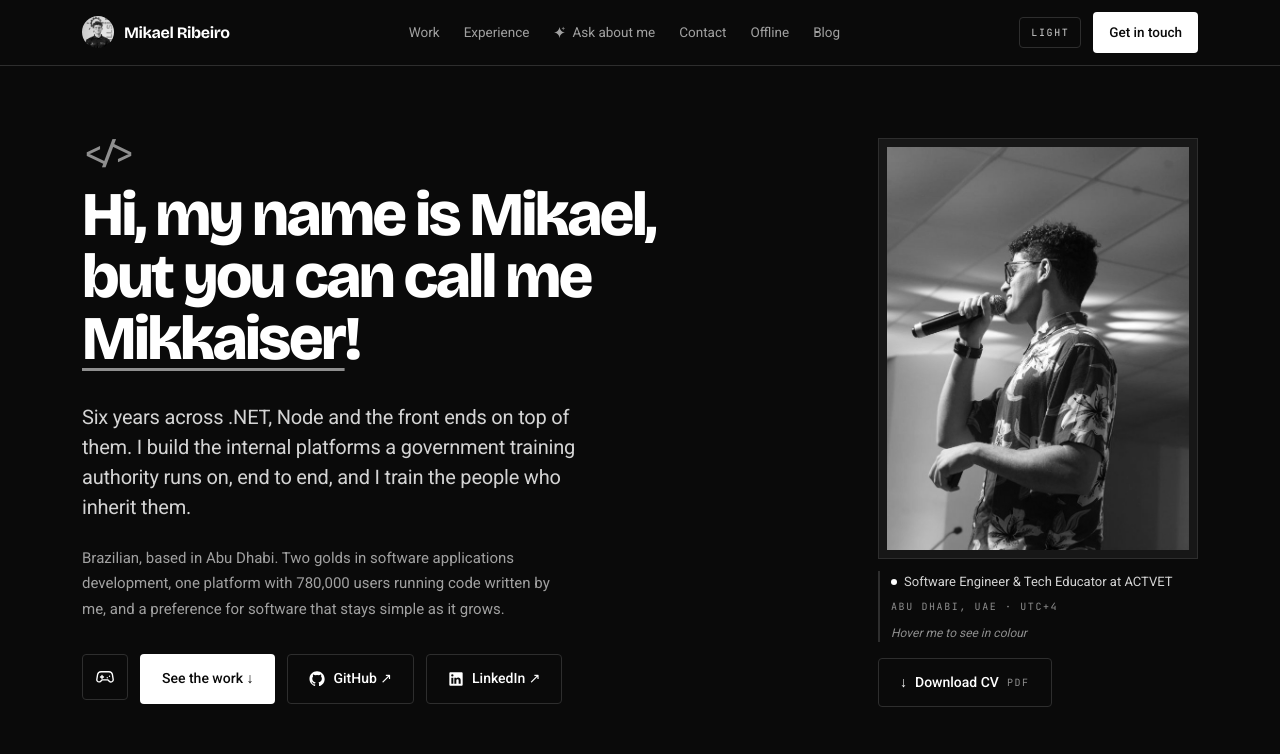
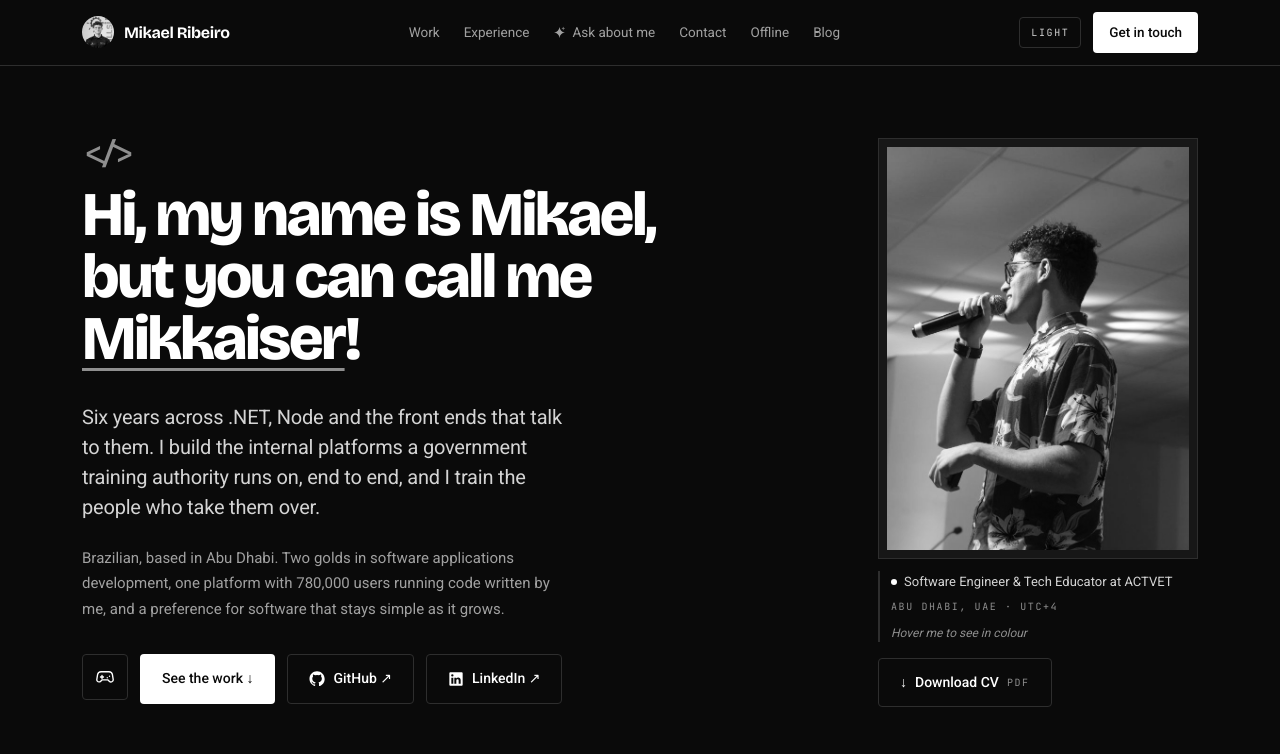
Before and after one commit to Mikkaiser/mikkaiser-portfolio, a Next.js app: page / in a window 1280 px wide. Shown: the top 754 px of the page. Built offline with nearby package versions, Linux system fonts and the light colour scheme.

Commit message:
Count the years of experience from 2020 instead of writing the number, and reword the hero line

```diff
--- a/app/layout.tsx
+++ b/app/layout.tsx
@@ -3,6 +3,7 @@ import { Bricolage_Grotesque, JetBrains_Mono, Poppins, Roboto } from "next/font/
 import { ThemeProvider, themeInitScript } from "@/components/ThemeProvider";
 import "./tokens.css";
 import "./globals.css";
+import { yearsCodingWordCap } from "@/lib/experience";
 
 const bricolage = Bricolage_Grotesque({
   subsets: ["latin"],
@@ -25,8 +26,10 @@ const SITE = "https://mikkaiser.com";
 // and what it uses to rewrite the displayed title for a name query.
 const TITLE = "Mikkaiser | Software Engineer & Tech Educator, Abu Dhabi";
 const FULL_NAME = "Mikael Ribeiro Simoes";
-const DESCRIPTION =
-  "Mikael Ribeiro Simoes, known as Mikkaiser, is a full stack software developer in Abu Dhabi. Six years across .NET, Node, Angular and Next.js building enterprise platforms, one serving 780,000 users, and two gold medals in software applications development.";
+const DESCRIPTION = `Mikael Ribeiro Simoes, known as Mikkaiser, is a full stack software developer in Abu Dhabi. ${yearsCodingWordCap()} years across .NET, Node, Angular and Next.js building enterprise platforms, one serving 780,000 users, and two gold medals in software applications development.`;
+
+// Pages are prerendered, so the years above would only change on a deploy. Re-render daily and they follow the calendar.
+export const revalidate = 86400;
 
 export const metadata: Metadata = {
   metadataBase: new URL(SITE),
--- a/components/Hero.tsx
+++ b/components/Hero.tsx
@@ -2,6 +2,7 @@ import Image from "next/image";
 import { Popover } from "./Popover";
 import { GameButton } from "./GameButton";
 import { GitHub, LinkedIn } from "./icons";
+import { yearsCoding, yearsCodingWordCap } from "@/lib/experience";
 
 export function Hero() {
   return (
@@ -40,7 +41,7 @@ export function Hero() {
             !
           </h1>
           <p className="lead hero__lead" data-hero style={{ animationDelay: ".2s" }}>
-            Six years across .NET, Node and the front ends on top of them. I build the internal platforms a government training authority runs on, end to end, and I train the people who inherit them.
+            {yearsCodingWordCap()} years across .NET, Node and the front ends that talk to them. I build the internal platforms a government training authority runs on, end to end, and I train the people who take them over.
           </p>
           <p className="body hero__body" data-hero style={{ animationDelay: ".26s" }}>
             Brazilian, based in Abu Dhabi. Two golds in software applications development, one platform with 780,000 users running code written by me, and a preference for software that stays simple as it grows.
@@ -80,7 +81,7 @@ export function Hero() {
       </div>
 
       <div className="stats" data-hero style={{ animationDelay: ".4s" }}>
-        <div className="stat"><div className="stat__n">6+</div><div className="stat__l">Years of software<br />development</div></div>
+        <div className="stat"><div className="stat__n">{yearsCoding()}+</div><div className="stat__l">Years of software<br />development</div></div>
         <div className="stat"><div className="stat__n">780K</div><div className="stat__l">Users on SENAI Play,<br />my largest platform</div></div>
         <div className="stat"><div className="stat__n">500+</div><div className="stat__l">People trained to write<br />production-grade software</div></div>
         <div className="stat"><div className="stat__n stat__n--gold">2</div><div className="stat__l">Gold medals in software development competitions</div></div>
--- a/components/Work.tsx
+++ b/components/Work.tsx
@@ -1,6 +1,7 @@
 import Image from "next/image";
 import { BrandLogo } from "./BrandLogo";
 import { CHIPS, Chips, type ChipSpec } from "./Chip";
+import { yearsCodingWordCap } from "@/lib/experience";
 
 type Card = {
   id: string;
@@ -106,7 +107,7 @@ export function Work() {
         ))}
       </div>
       <p className="small work__note" data-anim>
-        A sample, not the list. Six years of work adds up to a lot more: internal tools, competition platforms, WordPress sites, mobile apps, packages and libraries. The rest lives in{" "}
+        A sample, not the list. {yearsCodingWordCap()} years of work adds up to a lot more: internal tools, competition platforms, WordPress sites, mobile apps, packages and libraries. The rest lives in{" "}
         <a href="#experience" className="u">experience</a> and on{" "}
         <a href="https://github.com/Mikkaiser" target="_blank" rel="noopener" className="u">GitHub ↗</a>.
       </p>
--- /dev/null
+++ b/lib/experience.ts
@@ -0,0 +1,24 @@
+/** The year Mikael started programming. Every "years of experience" on the site counts from here. */
+export const STARTED_CODING = 2020;
+
+/** Whole calendar years since then, so it moves on its own every January. */
+export function yearsCoding(now: Date = new Date()): number {
+  return now.getFullYear() - STARTED_CODING;
+}
+
+const WORDS = [
+  "zero", "one", "two", "three", "four", "five", "six", "seven", "eight", "nine", "ten",
+  "eleven", "twelve", "thirteen", "fourteen", "fifteen", "sixteen", "seventeen", "eighteen", "nineteen", "twenty",
+];
+
+/** The count as a word for running text ("six"), or digits past twenty. */
+export function yearsCodingWord(now: Date = new Date()): string {
+  const n = yearsCoding(now);
+  return WORDS[n] ?? String(n);
+}
+
+/** The same, capitalised for the start of a sentence ("Six"). */
+export function yearsCodingWordCap(now: Date = new Date()): string {
+  const w = yearsCodingWord(now);
+  return w.charAt(0).toUpperCase() + w.slice(1);
+}
--- a/scripts/build-cv.mjs
+++ b/scripts/build-cv.mjs
@@ -124,7 +124,7 @@ li::before{content:"";position:absolute;left:1px;top:.52em;width:3px;height:3px;
   <div class="contact">${cv.contact.map((c) => `<span>${esc(c)}</span>`).join("")}</div>
   <hr class="rule">
   <p class="summary">${esc(cv.summary)
-    .replace(/(6\+ years|780,000\+ users|500\+ students and professionals|two WorldSkills gold medals|Chief Expert for the United Arab Emirates)/g, "<b>$1</b>")}</p>
+    .replace(/(\d+\+ years|780,000\+ users|500\+ students and professionals|two WorldSkills gold medals|Chief Expert for the United Arab Emirates)/g, "<b>$1</b>")}</p>
 </header>
 
 <section class="sec">
```
Also changed, not shown: scripts/cv-data.mjs (+5 -3 lines).
